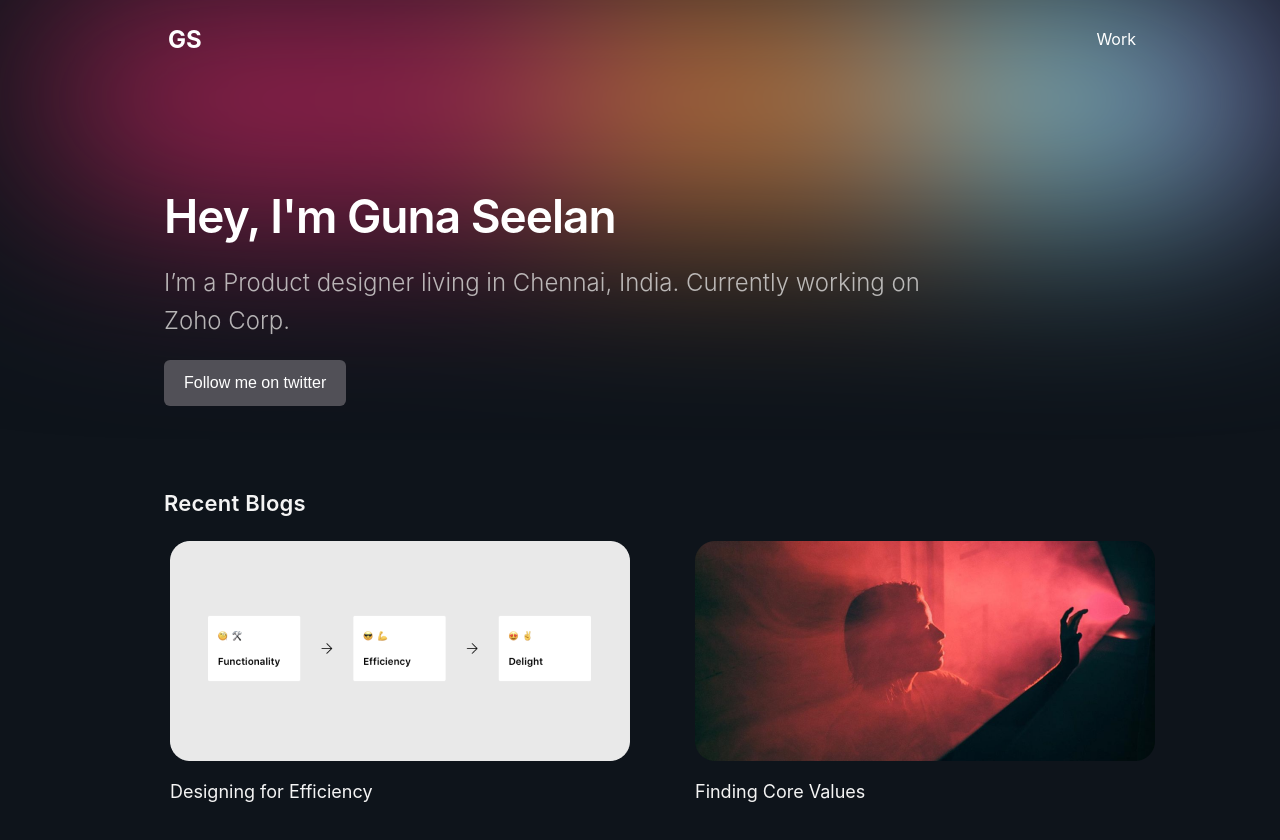
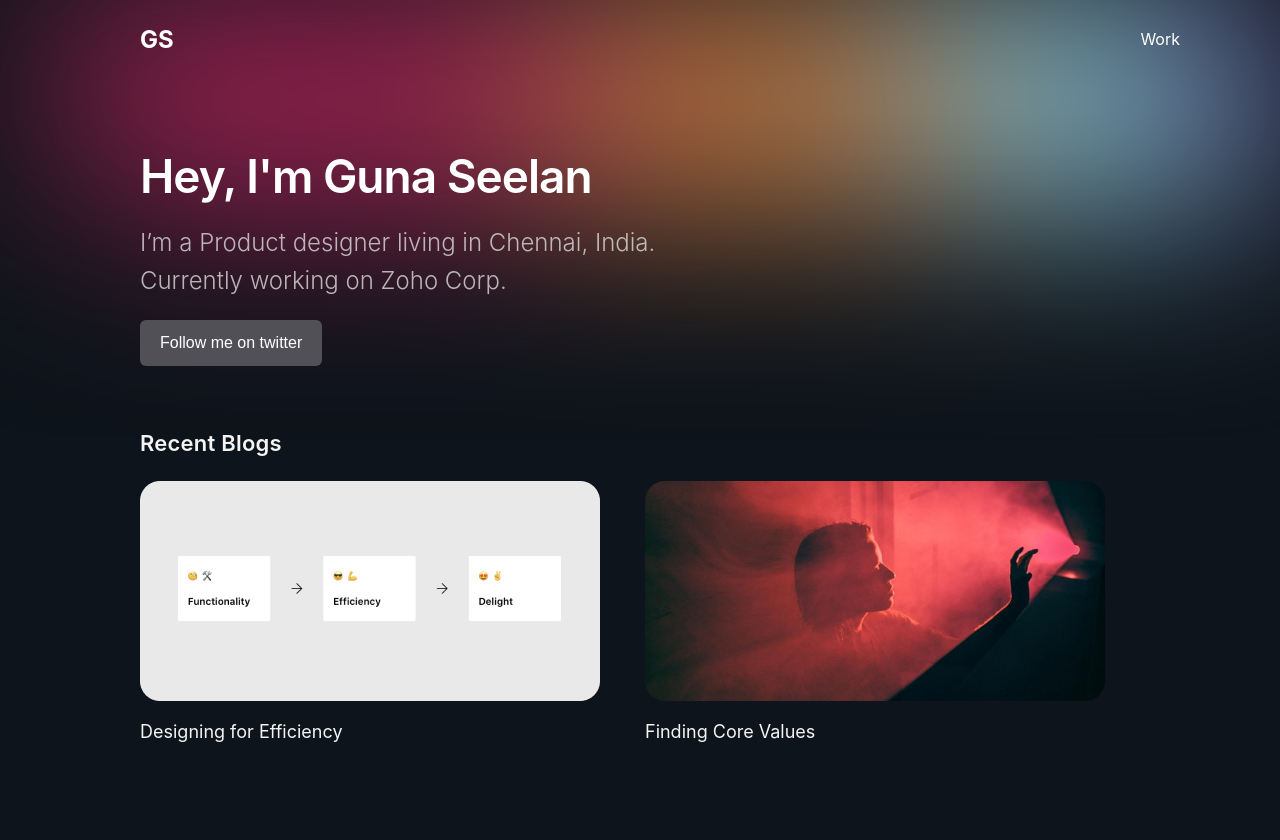
Before and after one commit to gunaseelan13/my-next-mdx, a Next.js app: page / in a window 1280 px wide. Shown: the top 840 px of the page. After the commit the page ends 800 px from the top, so only its background shows below. Built offline with nearby package versions, Linux system fonts and the light colour scheme.

Commit message:
css change

```diff
--- a/components/Herosection/heroelement.js
+++ b/components/Herosection/heroelement.js
@@ -5,17 +5,22 @@ export const HeroContainer = styled.div`
     display: flex;
     justify-content: center;
     align-items: center;
-    margin-top: 100px;
-    margin-bottom: 80px;
+    margin: 0px 20px 0px 20px;
+    margin-top: 60px;
+    margin-bottom: 60px;
+
     background-color: #0000;
 
-    @media screen and ( max-width: 768px ){
+     @media screen and ( max-width: 375px ){
         transition: 0.8s all ease;
+        margin: 0px 20px 0px 20px;
         margin-top: 36px;
-        margin-bottom: 60px;
+        margin-bottom: 56px;
+
      }
-     @media screen and ( max-width: 360px ){
+     @media screen and ( max-width: 414px ){
         transition: 0.8s all ease;
+        margin: 0px 20px 0px 20px;
         margin-top: 36px;
         margin-bottom: 56px;
 
@@ -24,7 +29,7 @@ export const HeroContainer = styled.div`
 
 export const HeroContent = styled.div`
     background: #0000;
-    padding: 0px 44px;
+    // padding: 0px 44px;
     width: 100%;
     max-width: 1100px;
     display: flex;
@@ -41,18 +46,20 @@ export const HeroH1 = styled.h1`
     text-align: left;
     font-weight: 600;
     letter-spacing: -1px;
+    max-width: 800px;
     background: transparent;
 
     @media screen and (max-width: 768px) {
         font-size: 36px;
     }
 
-    @media screen and (max-width: 480px) {
+    @media screen and (max-width: 414px) {
         transition: 0.8s all ease;
         font-size: 32px;
     }
     @media screen and ( max-width: 360px ){
         transition: 0.8s all ease;
+
         font-size: 24px;
      }
 `;
@@ -65,7 +72,7 @@ export const HeroP1 = styled.p`
     font-weight: 300;
     line-height: 38px;
     text-align: left;
-    max-width: 800px;
+    max-width: 600px;
     background: transparent;
 
     @media screen and (max-width: 768px) {
@@ -74,7 +81,7 @@ export const HeroP1 = styled.p`
         line-height: 30px;
     }
 
-    @media screen and (max-width: 480px) {
+    @media screen and (max-width: 414px) {
         transition: 0.8s all ease;
         margin-top: 16px;
         font-size: 16px;
--- a/components/featuredblog/featuredblogelement.js
+++ b/components/featuredblog/featuredblogelement.js
@@ -3,44 +3,58 @@ import Link from 'next/link'
 
 
 export const FeaturedContainer = styled.div`
-    width: 100%;
     display: grid;
-    padding: 20px 10px;
-    justify-content: center;
-    grid-template-columns: repeat(auto-fit,minmax(380px,1fr));
+    // padding: 20px 10px;
+    margin: 0px 20px 0px 20px;
+    grid-template-columns: repeat(auto-fit,minmax(300px,1fr));
     grid-gap: 10px;
 
-    @media screen and (max-width: 768px) {
-        grid-template-columns: repeat(auto-fit,minmax(300px,1fr));
 
-    }
-    @media screen and (max-width: 320px) {
-        padding: 10px 5px;
-        grid-template-columns: repeat(auto-fit,minmax(320px,1fr));
+    // @media screen and (max-width: 768px) {
 
-    }
+
+    // }
+    // @media screen and ( max-width: 375px ){
+    //     transition: 0.8s all ease;
+    //     margin: 0px 20px 0px 20px;
+
+
+    // }
+    // @media screen and ( max-width: 414px ){
+    //     transition: 0.8s all ease;
+    //     margin: 0px 20px 0px 20px;
+    // }
 `;
 
 export const FeaturedCard = styled.div`
+    color: inherit;
 
-    text-align: left;
-    color: inherit;
-    width: 460px;
-    padding: 0px 40px;
+    margin-top: 20px;
+    // padding: 0px 40px;
     text-decoration: none;
+    box-sizing: border-box;
     transition: color 0.15s ease, border-color 0.15s ease;
 
-    @media screen and (max-width: 768px) {
-        width: 300px;
+    image {
+        width: 460px;
+        height: 220px;
+    }
 
-    }
-    @media screen and (max-width: 900px) {
-        width: 400px;
+    // @media screen and (max-width: 768px) {
+    //     width: 300px;
 
-    }
-    @media screen and (max-width: 320px) {
-        width: 240px;
-    }
+    // }
+    // @media screen and (max-width: 900px) {
+    //     width: 400px;
+
+    // }
+    // @media screen and (max-width: 375px) {
+    //     width: 330px;
+    // }
+    // @media screen and ( max-width: 414px ){
+    //     width: 380px;
+    // }
+
 
     &:hover {
         cursor: pointer;
@@ -54,16 +68,25 @@ export const FeaturedHeader = styled.div`
     opacity: 1;
     text-align: left;
     font-weight: 600;
-    padding: 0px 44px;
+    // padding: 0px 44px;
     letter-spacing: 0.01em;
+    margin: 0px 20px 0px 20px;
     background: transparent;
 
     @media screen and (max-width: 768px) {
         font-size: 20px;
+        margin: 0px 20px 0px 20px;
     }
-    @media screen and (max-width: 320px) {
-        font-size: 16px;
+    @media screen and (max-width: 375px) {
+        transition: 0.8s all ease;
+        margin: 0px 20px 0px 20px;
+        font-size: 20px;
     }
+    @media screen and ( max-width: 414px ){
+        transition: 0.8s all ease;
+        margin: 0px 20px 0px 20px;
+    }
+
 `;
 
 export const PostTitle = styled.div`
@@ -72,6 +95,7 @@ export const PostTitle = styled.div`
     text-align: left;
     font-weight: 400;
     padding: 8px 0px;
+
     background: transparent;
 
     &:hover {
@@ -83,8 +107,11 @@ export const PostTitle = styled.div`
 
     @media screen and (max-width: 768px) {
         font-size: 20px;
+
     }
-    @media screen and (max-width: 320px) {
+    @media screen and (max-width: 375px) {
         font-size: 16px;
+        transition: 0.8s all ease;
+
     }
 `;
--- a/components/featuredblog/index.js
+++ b/components/featuredblog/index.js
@@ -15,7 +15,9 @@ const FeaturedBlog = () => {
                     <Image
                     rel="preload"
                     src="/images/image1.png"
-                    lt="Designing for Efficiency"
+                    alt="Designing for Efficiency"
+                    objectFit="cover"
+                    quality="100"
                     width={460}
                     height={220}
                     />
@@ -27,7 +29,10 @@ const FeaturedBlog = () => {
                     <Image
                     rel="preload"
                     src="/images/image2.png"
-                    lt="Finding Core Values"
+                    alt="Finding Core Values"
+                    objectFit="cover"
+                    quality="100"
+
                     width={460}
                     height={220}
                     />
--- a/components/navbar/navElements.js
+++ b/components/navbar/navElements.js
@@ -1,16 +1,17 @@
 import styled from 'styled-components';
 
 export const Nav = styled.nav`
-     margin-top: -80px;
+     // margin-top: -80px;
     max-width: auto;
     width: 1040px;
-//     height: 80px;
+     // height: 80px;
     display: flex;
     justify-content: center;
     align-items: center;
     font-size: 1rem;
     position: sticky;
     top: 0;
+    margin: 0px 20px 0px 20px;
     background: transparent;
     z-index: 4;
 
@@ -20,13 +21,19 @@ export const Nav = styled.nav`
      }
      @media screen and ( max-width: 768px ){
           transition: 0.8s all ease;
+          margin: 0px 20px 0px 20px;
           width: auto;
      }
 
-     @media screen and ( max-width: 320px ){
+     @media screen and ( max-width: 375px ){
           transition: 0.8s all ease;
-          width: auto;
+          margin: 0px 20px 0px 20px;
      }
+     @media screen and ( max-width: 414px ){
+          transition: 0.8s all ease;
+          margin: 0px 20px 0px 20px;
+     }
+
 
 `;
 
@@ -37,11 +44,13 @@ export const NavbarContainer = styled.div`
     z-index: 1;
     width: 100%;
     max-width: 1040px;
-    padding: 0 24px;
+//     padding: 0 24px;
+
     background: transparent;
 
     @media screen and ( max-width: 768px ){
      transition: 0.8s all ease;
+
      width: 768px;
   }
 
@@ -50,6 +59,11 @@ export const NavbarContainer = styled.div`
      transition: 0.8s all ease;
      width: 320px;
   }
+  @media screen and ( max-width: 414px ){
+     transition: 0.8s all ease;
+     width: 414px;
+     }
+
 
 `;
 
@@ -60,7 +74,7 @@ export const NavLogo = styled.div`
      font-size: 24px;
      display: flex;
      align-items: center;
-     margin-left: 24px;
+     // margin-left: 24px;
      font-weight: bold;
      text-decoration: none;
      background: transparent;
--- a/components/topsection/topsectionstyle.js
+++ b/components/topsection/topsectionstyle.js
@@ -3,13 +3,8 @@ import styled from 'styled-components';
 export const Topsection = styled.div`
     max-width: 1040px;
     height: auto;
-    margin: 80px auto 80px;
+    margin: 0px auto 0px;
     justify-content: center;
     align-item: center;
     color: white;
-
-    @media screen and (max-width: 768px) {
-        margin: 80px auto 80px;
-
-    }
 `
```
